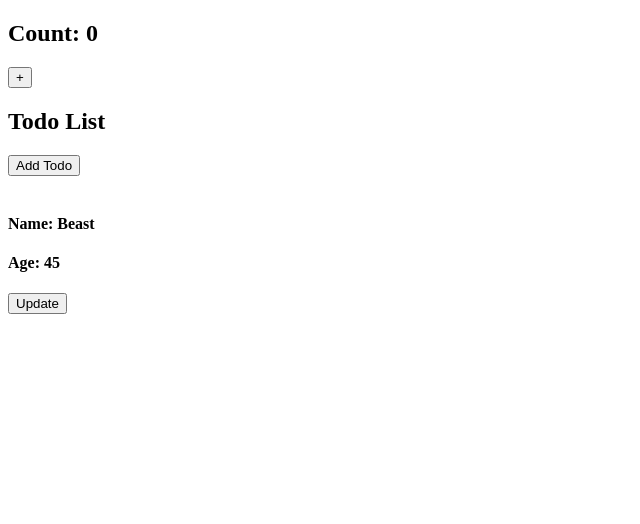
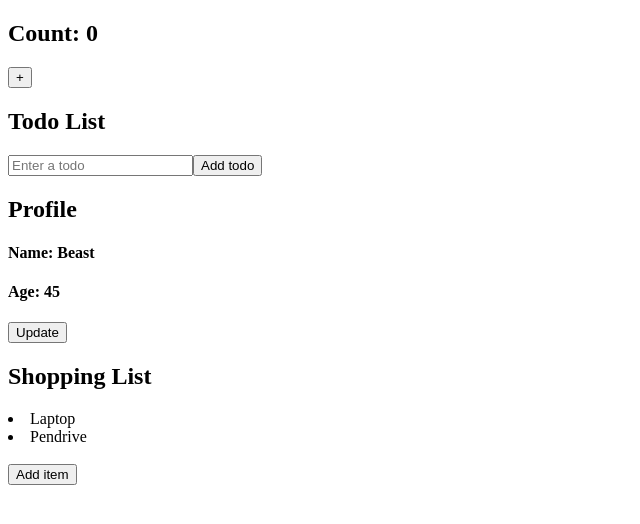
Before and after one commit to MrCupid75/REACT-JS-BEGINNER-TO-ADVANCE-COURSE, a React (Vite) app in the folder vite-project/: page / in a window 1280 px wide. Shown: the top 524 px of the page, without its empty margins (0-640 px from the left). Built offline with nearby package versions, Linux system fonts and the light colour scheme.

Commit message:
changed todoList to use form and input fields

```diff
--- a/vite-project/src/App.jsx
+++ b/vite-project/src/App.jsx
@@ -2,6 +2,7 @@ import React from 'react'
 import Counter from './useStateChallenege/Counter'
 import TodoList from './useStateChallenege/TodoList'
 import Profile from './useStateChallenege/Profile'
+import ShoppingList from './useStateChallenege/ShoppingList'
 
 const App = () => {
 
@@ -9,8 +10,8 @@ const App = () => {
    <section>
       <Counter />
       <TodoList />
-      <br />
       <Profile />
+      <ShoppingList />
    </section>
   )
 }
--- a/vite-project/src/useStateChallenege/Profile.jsx
+++ b/vite-project/src/useStateChallenege/Profile.jsx
@@ -10,6 +10,7 @@ const Profile = () => {
 
   return (
     <div>
+        <h1>Profile</h1>
         <h4>Name: {user.name}</h4>
         <h4>Age: {user.age}</h4>
 
--- /dev/null
+++ b/vite-project/src/useStateChallenege/ShoppingList.jsx
@@ -0,0 +1,24 @@
+import React, { useState } from 'react'
+
+const ShoppingList = () => {
+
+    const [items, setItems] = useState([
+        {id: 1, product: "Laptop", quantity: 4},
+        {id: 2, product: "Pendrive", quantity: 6},
+    ])
+
+    const addItem = () => setItems([...items, {id: 3, product: "Pen", quantity: 5}])
+
+  return (
+    <div>
+        <h1>Shopping List</h1>
+        {items.map((item) => (
+            <li key={item.id} >{item.product}</li>
+        ))}
+        <br />
+        <button onClick={addItem}>Add item</button>
+    </div>
+  )
+}
+
+export default ShoppingList
--- a/vite-project/src/useStateChallenege/TodoList.jsx
+++ b/vite-project/src/useStateChallenege/TodoList.jsx
@@ -2,18 +2,34 @@ import React, { useState } from 'react'
 
 const TodoList = () => {
     const [todos, setTodos] = useState([])
+    const [inputValue, setInputValue] = useState("")
 
-    const handleClick = () => setTodos([...todos, ''])
+    const handleSubmit = (e) => {
+        e.preventDefault()
+
+        if (inputValue.trim()) {
+            setTodos([...todos, inputValue])
+            setInputValue("")
+        }
+    }
+
+    const handleChange = (event) => {
+        setInputValue(event.target.value)
+    }
 
   return (
     <div>
         <h1>Todo List</h1>
-        <ul>
-            {todos.map((todo) => (
-                <li key={Math.random}>{todo}</li>
-            ))}
-        </ul>
-        <button onClick={handleClick}>Add Todo</button>
+        <form onSubmit={handleSubmit}>
+            <input type="text" placeholder='Enter a todo' value={inputValue} onChange={handleChange}/>
+            <button>Add todo</button>
+
+            <ul>
+                {todos.map(todo => (
+                    <li key={Math.random}>{todo}</li>
+                ))}
+            </ul>
+        </form>
     </div>
   )
 }
```
